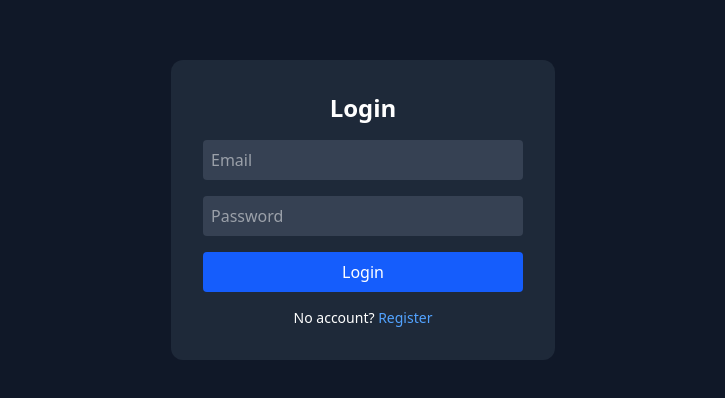
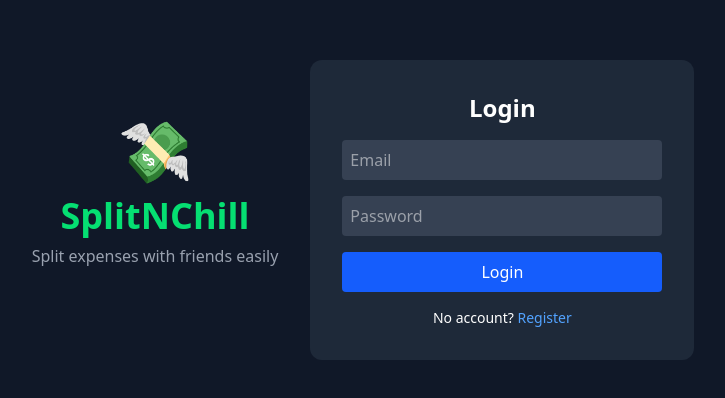
Before and after one commit to Avi-47/expense-app, a React (Vite) app in the folder frontend/: page / in a window 1280 px wide. Shown: the part 190-588 px from the top of the page, without its empty margins (277-1002 px from the left). Built offline with nearby package versions, Linux system fonts and the light colour scheme; no server answers.

Commit message:
Restore Login page with logo

```diff
--- a/frontend/src/pages/Login.jsx
+++ b/frontend/src/pages/Login.jsx
@@ -104,9 +104,14 @@ function Login() {
 
   return (
     <div className="min-h-screen flex items-center justify-center bg-gray-900 text-white">
+      <div className="text-center mb-8">
+        <div className="text-6xl mb-4">💸</div>
+        <h1 className="text-4xl font-bold text-green-400">SplitNChill</h1>
+        <p className="text-gray-400 mt-2">Split expenses with friends easily</p>
+      </div>
       <form
         onSubmit={handleLogin}
-        className="bg-gray-800 p-8 rounded-xl w-96 space-y-4"
+        className="bg-gray-800 p-8 rounded-xl w-96 space-y-4 ml-8"
       >
         <h2 className="text-2xl font-bold text-center">Login</h2>
 
```
